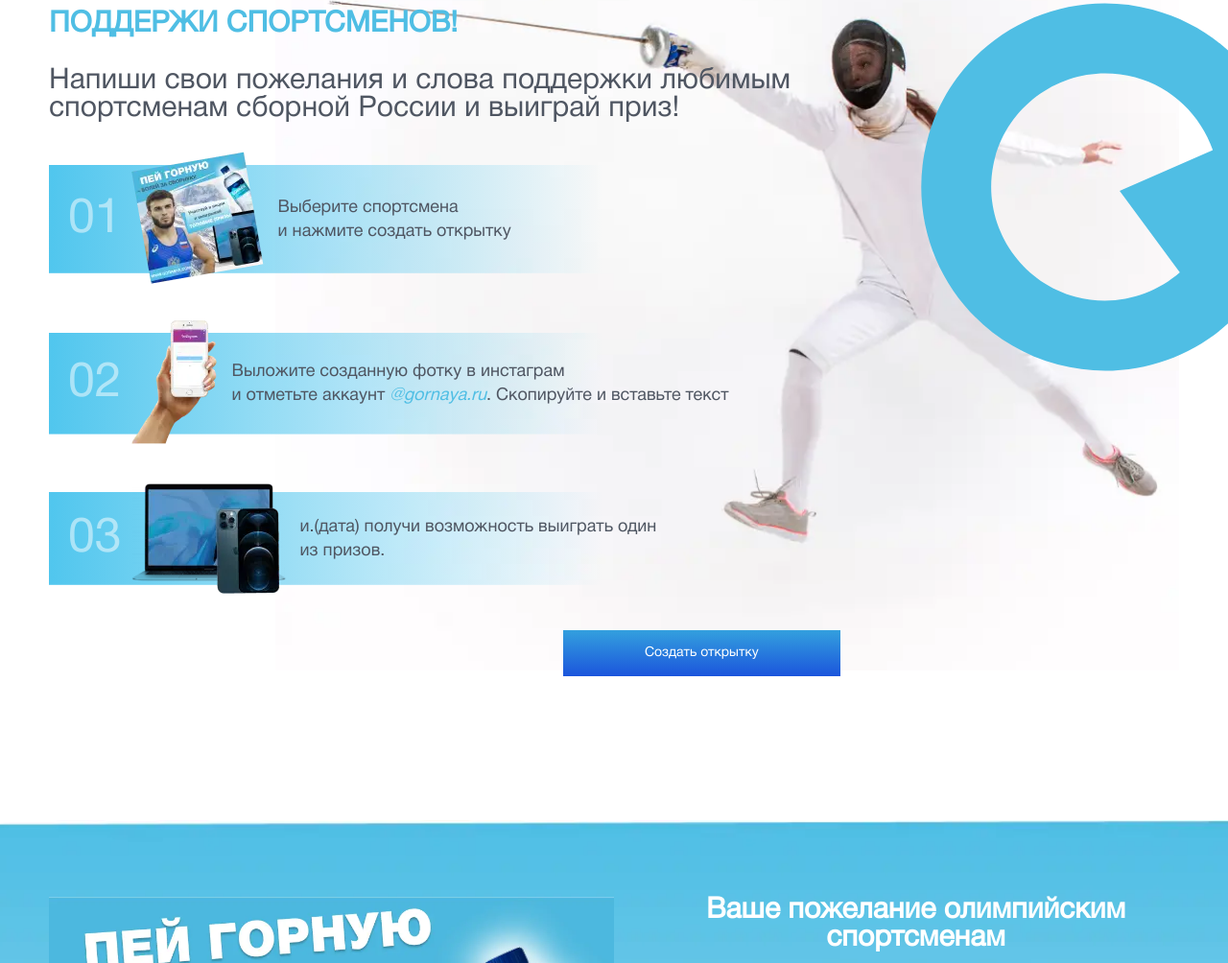
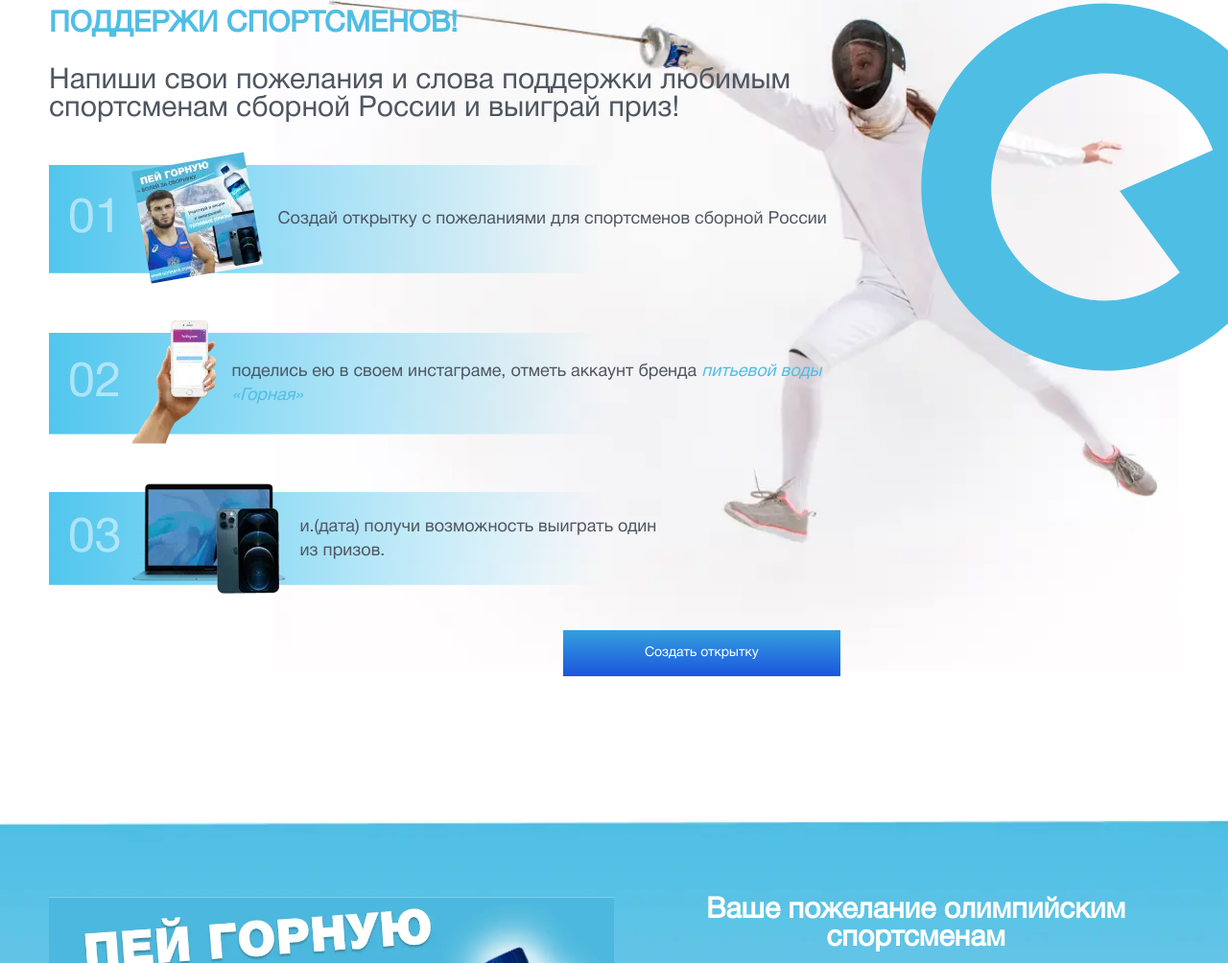
Before and after one commit to Hotiakov/Gornya, a plain HTML site: page index.html in a window 1280 px wide. Shown: the part 1098-2102 px from the top of the page at 96% size. Drawn offline with Linux system fonts and the light colour scheme; files whose address does not match are found by name.

Commit message:
Update index.html

```diff
--- a/index.html
+++ b/index.html
@@ -82,12 +82,14 @@
                             <div class="support__step">
                                 <span class="support__step-number">01</span>
                                 <picture><source srcset="img/support/01.webp" type="image/webp"><img src="img/support/01.png" alt="post" class="support__step-img"></picture>
-                                <span class="support__step-discription">Выберите спортсмена<br> и нажмите создать открытку</span>
+                                <span class="support__step-discription">Создай открытку с пожеланиями
+для спортсменов сборной России</span>
                             </div>
                             <div class="support__step">
                                 <span class="support__step-number">02</span>
                                 <picture><source srcset="img/support/02.webp" type="image/webp"><img src="img/support/02.png" alt="instagramm" class="support__step-img"></picture>
-                                <span class="support__step-discription">Выложите созданную фотку в инстаграм<br>и отметьте аккаунт <em>@gornaya.ru</em>. Скопируйте и вставьте текст</span>
+                                <span class="support__step-discription">поделись ею в своем инстаграме,
+отметь аккаунт бренда <em>питьевой воды «Горная»</em></span>
                             </div>
                             <div class="support__step">
                                 <span class="support__step-number">03</span>
```
